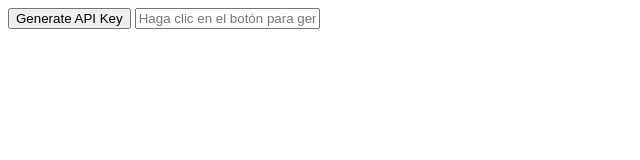
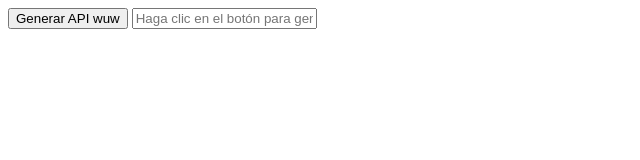
Before and after one commit to Dangel2/genkey, a plain HTML site: page index.html in a window 1280 px wide. Shown: the full height of the page, 0-640 px from the left. Drawn offline with Linux system fonts and the light colour scheme.

Commit message:
Update index.html

```diff
--- a/index.html
+++ b/index.html
@@ -1,6 +1,6 @@
 <div class="wrapper">
 
-  <button class="form-control" id="keygen">Generate API Key</button>
+  <button class="form-control" id="keygen">Generar API wuw</button>
 
   <input class="form-control" id="apiKey" type="text" value="" placeholder="Haga clic en el botón para generar una nueva clave api ... "  />
 
```
